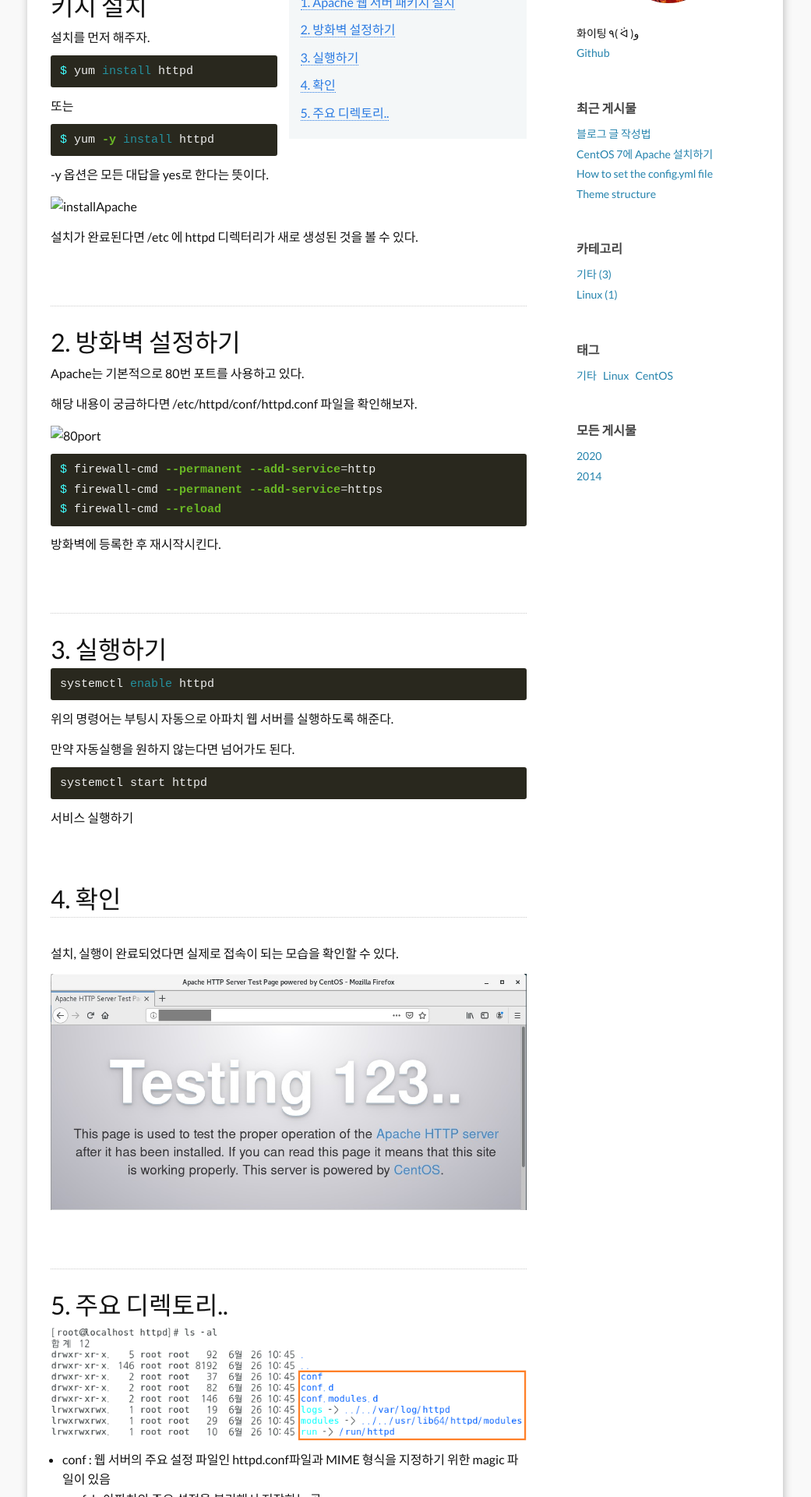
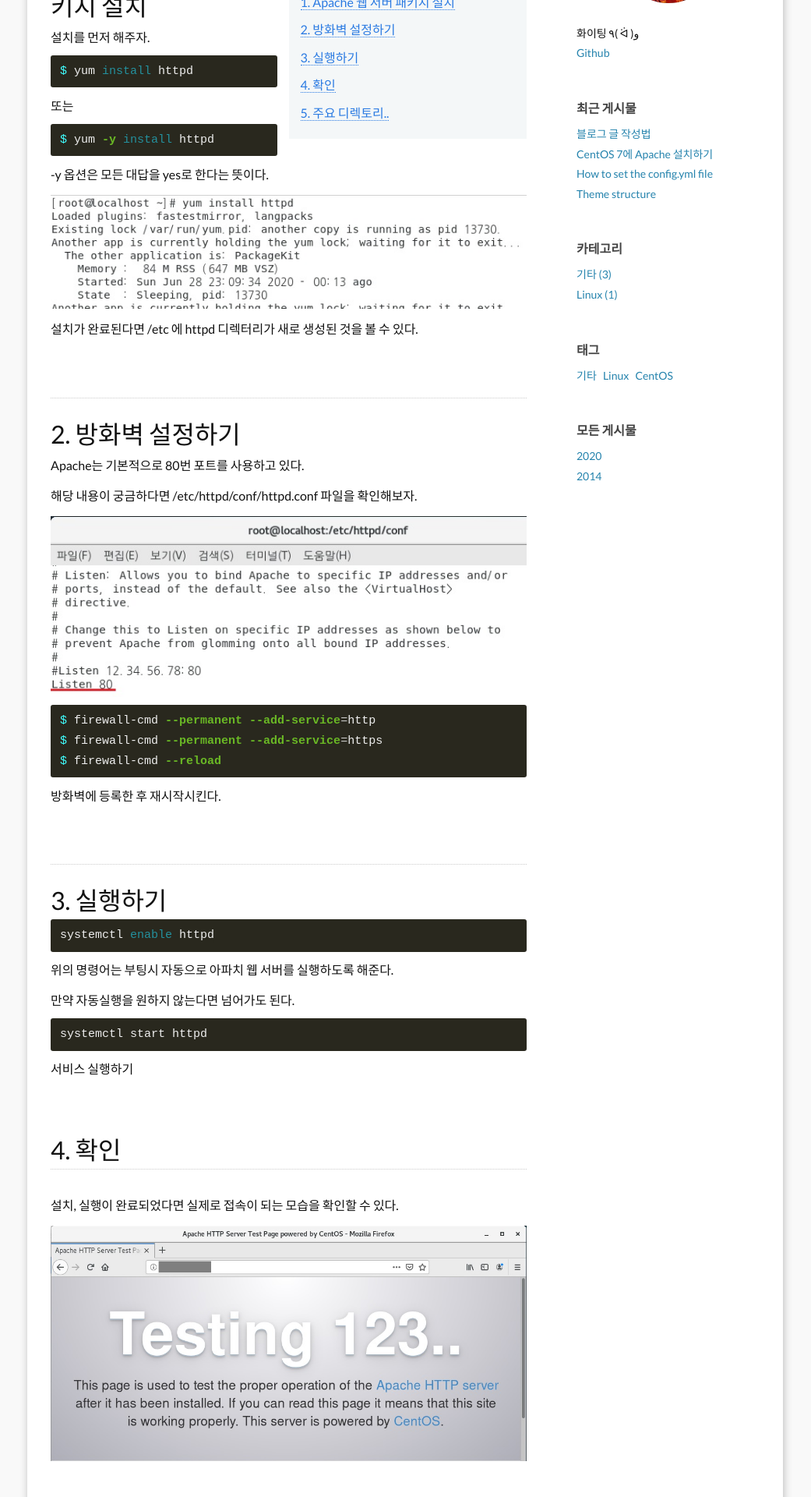
Before and after one commit to yulijia/freshman21, a Jekyll site: the page built from _posts/2020-06-28-CentOS 7에 Apache 웹서버 설치하기.md, in a window 1280 px wide. Shown: the part 392-2312 px from the top of the page at 78% size, without its empty margins (120-1161 px from the left). Built offline with Jekyll 4.4.1, drawn with Linux system fonts in a browser that asks for light colours; comment, search, counter and statistics services are not loaded.

Commit message:
Update 2020-06-28-CentOS 7에 Apache 웹서버 설치하기.md
사진1, 2 경로 수정

````diff
--- a/_posts/2020-06-28-CentOS 7에 Apache 웹서버 설치하기.md
+++ b/_posts/2020-06-28-CentOS 7에 Apache 웹서버 설치하기.md
@@ -28,7 +28,7 @@ $ yum -y install httpd
 
 -y 옵션은 모든 대답을 yes로 한다는 뜻이다.
 
-![installApache](/images/installApache/installApache01.jpg "Apache 설치중"){: .align-center}
+![installApache](/images/posts/installApache/installApache01.jpg "Apache 설치중"){: .align-center}
 
 설치가 완료된다면 /etc 에 httpd 디렉터리가 새로 생성된 것을 볼 수 있다.
 
@@ -42,7 +42,7 @@ Apache는 기본적으로 80번 포트를 사용하고 있다.
 
 해당 내용이 궁금하다면 /etc/httpd/conf/httpd.conf 파일을 확인해보자.
 
-![80port](/images/installApache/installApache02.jpg "포트번호 확인해보기"){: .align-center}
+![80port](/images/posts/installApache/installApache02.jpg "포트번호 확인해보기"){: .align-center}
 
 ```bash
 $ firewall-cmd --permanent --add-service=http
````
